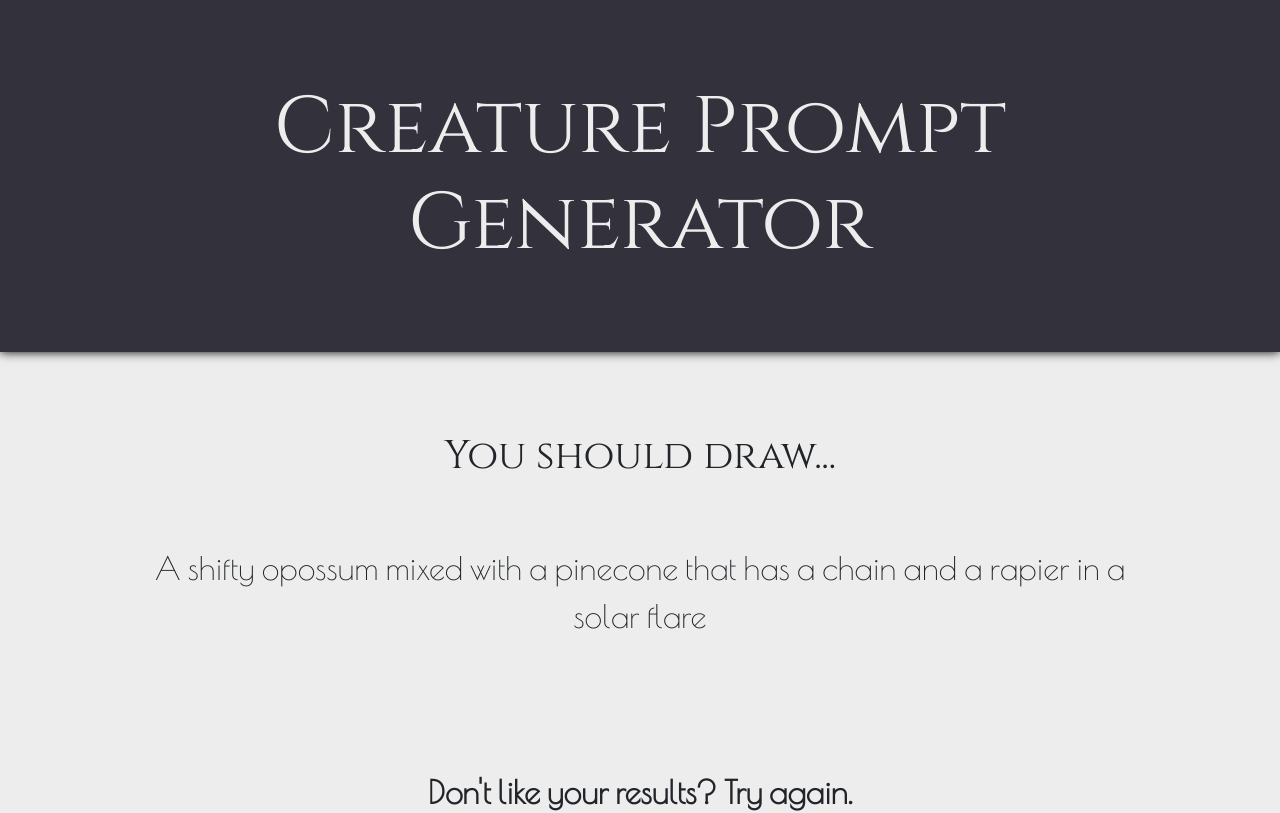
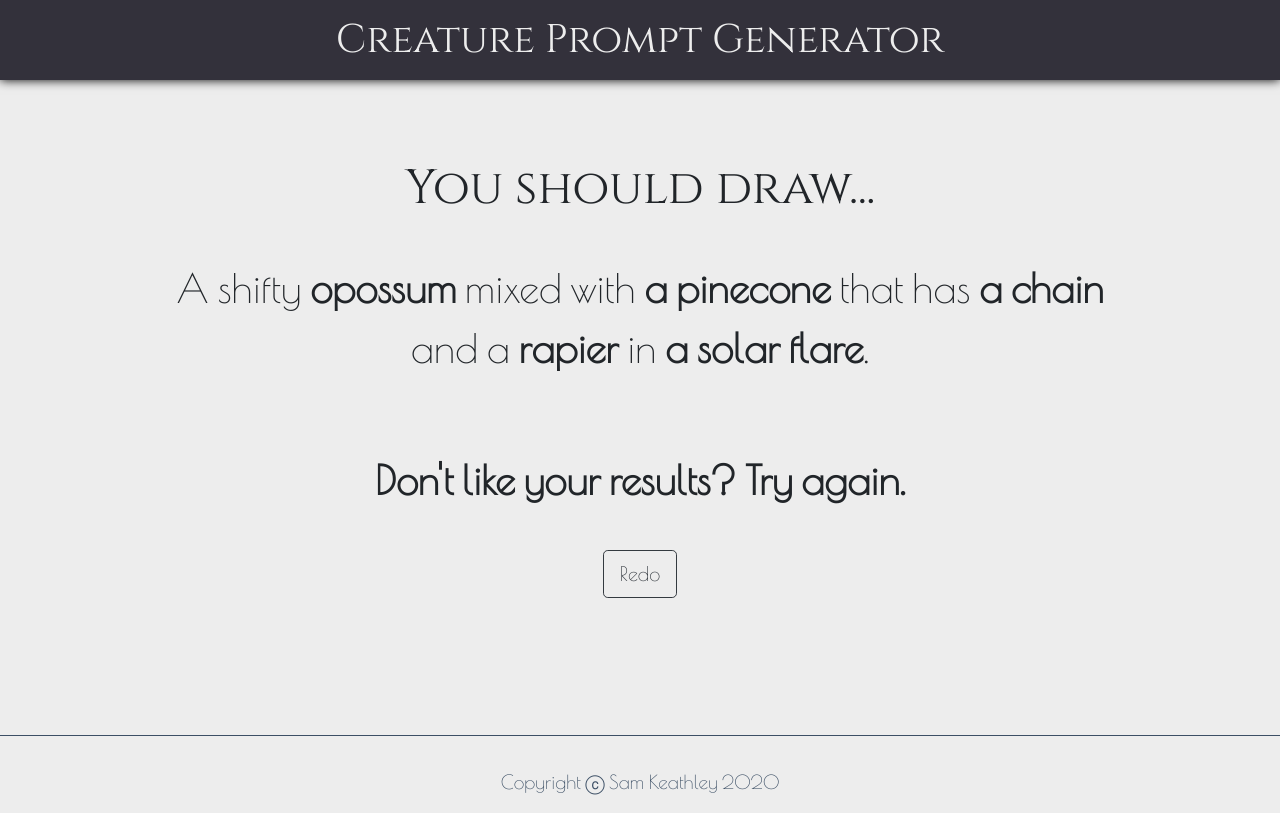
Before and after one commit to SamKeathley/CC5000v2, a React (Create React App) app: page /creature in a window 1280 px wide. Shown: the top 813 px of the page. Built offline with nearby package versions, Linux system fonts and the light colour scheme.

Commit message:
updated styles for smaller screens

```diff
--- a/src/App.scss
+++ b/src/App.scss
@@ -17,31 +17,20 @@ body {
 h3 {
     padding-bottom: 2em;
 }
-
 h1 {
   font-family: $head-font;
 }
-
-
-ul {
-  list-style-type: none;
-  text-align: justify;
-  padding-top: 1.5rem;
-}
-
-
 .creatureSection {
+  position: relative;
   margin: auto -16px;
   padding: 5em;
   text-align: center;
 }
-
 .creatureSection {
   p {
     padding: 3.5rem;
   }
 }
-
 svg {
     color: $accent-color-dark;
     animation: svg 5s infinite linear;
@@ -57,48 +46,43 @@ svg {
       transform: rotateZ(360deg);
     }
   }
-
 .welcomePage {
   padding: 6em;
 }
-
 .welcomeBlurb {
   padding: 2rem;
   text-align: center;
 }
-
-
 footer {
   padding: 2rem;
   margin: auto -16px;
   bottom: 0;
   width: 100%;
   height: 2.5rem;
+  border-top: 1px double $subtle-color;
   background-color: $main-color;
   color: $subtle-color;
+  position: fixed;
 }
 
-@media screen and (min-width: 601px) {
-  header{
+@media screen and (min-width: 1250px) {
+  .welcomePage {
     h1 {
-      font-size: 5em;
+      font-size: 3em;
+    }
+    p {
+      font-size: 2em;
     }
   }
+}
+
+@media screen and (min-width: 955px) {
+  .welcomePage{
+    padding: 4em;
+  }
   p {
-    font-size: 2em;
-  }
-  .firstRow {
-    p {
-      font-size: 1.5em;
-    }
-  }
-  .secondRow {
-    p {
-      font-size: 1.5em;
-    }
-  }
-  ul {
-    font-size: 2em;
+    font-size: 3em;
+    margin-bottom: 1em;
   }
   footer {
     p {
@@ -106,3 +90,33 @@ footer {
     }
   }
 }
+
+@media screen and (min-width: 590px) {
+  .creatureSection{
+    p {
+      font-size: 2em;
+      margin-bottom: 1em;
+      padding-top: 2rem;
+      padding-bottom: 0;
+    }
+  }
+  footer {
+    p {
+      font-size: 1.2em;
+    }
+  }
+}
+
+@media screen and (min-width: 450px) {
+  .creatureSection{
+    h1 {
+      font-size: 3em;
+    }
+    p {
+      font-size: 2.5em;
+      margin-bottom: 1em;
+      padding-top: 2rem;
+      padding-bottom: 0;
+    }
+  }
+}
--- a/src/components/App.js
+++ b/src/components/App.js
@@ -6,7 +6,7 @@ import Header from './Header';
 import Footer from './Footer';
 import Creature from "./Creature";
 import Welcome from "./Welcome";
-import {Route} from 'react-router-dom';
+import { Route } from 'react-router-dom';
 
 function App() {
 
--- a/src/components/Creature.js
+++ b/src/components/Creature.js
@@ -17,10 +17,10 @@ function Creature() {
         <div className="creatureSection">
             <Container fluid>
                 <h1>You should draw...</h1>
-                <p>{shuffle(personalities)} {shuffle(animals)} mixed with {shuffle(plants)} that has {shuffle(equipment)} and a {shuffle(weapons)} in {shuffle(environments)}</p>
+                <p>{shuffle(personalities)} <strong>{shuffle(animals)}</strong> mixed with <strong>{shuffle(plants)}</strong> that has <strong>{shuffle(equipment)}</strong> and a <strong>{shuffle(weapons)}</strong> in <strong>{shuffle(environments)}</strong>.</p>
                 <p><strong>Don't like your results? Try again.</strong></p>
                 <Link to="/creature">
-                    <Button variant="outline-dark" size="lg">Redo</Button>
+                    <Button className="button" variant="outline-dark" size="lg">Redo</Button>
                 </Link>
             </Container>
         </div>
--- a/src/custom.scss
+++ b/src/custom.scss
@@ -13,17 +13,35 @@ header {
     padding: 16px 32px;
     box-shadow: 0 0 10px 0 #000000;
   }
-
-header {
+  header {
     h1 {
         color: $main-color;
         font-family: $head-font;
         font-weight: 400;
         margin: 4rem 0;
     }
-}
+  }
 
 
+  @media screen and (min-width: 1250px) {
+    header{
+      padding: 8px 16px;
+    }
+    header {
+      h1 {
+        margin: 0.3em;
+      }
+    }
+  }
 
+  @media screen and (min-width: 805px) {
+    header{
+      padding: 4px 8px;
+    }
+  }
+
+
+@media screen and (min-width: 601px) {
+}
 /* import bootstrap to set changes */
 @import "~bootstrap/scss/bootstrap";
--- a/src/dataStructures/nature.js
+++ b/src/dataStructures/nature.js
@@ -40,7 +40,7 @@ const environments = [
     "an asteroid",
     "a solar flare",
     "some kind of galaxy form",
-    "a active volcano",
+    "an active volcano",
     "a new planet",
     "a cloud",
     "a cyclone",
```
